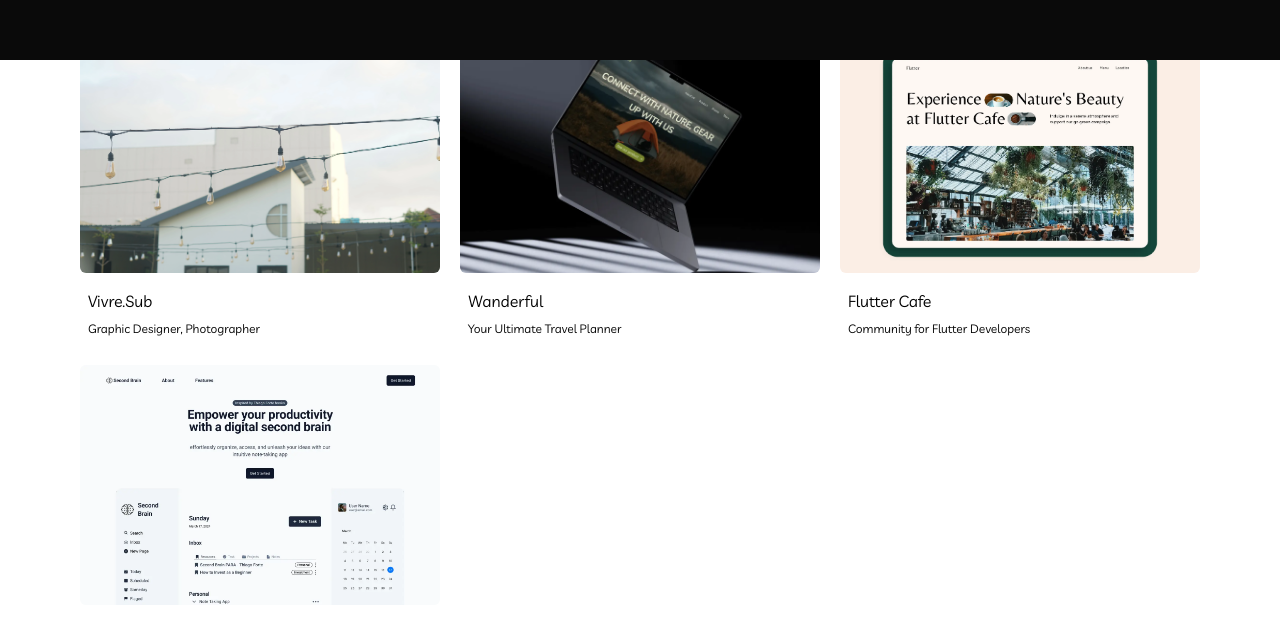
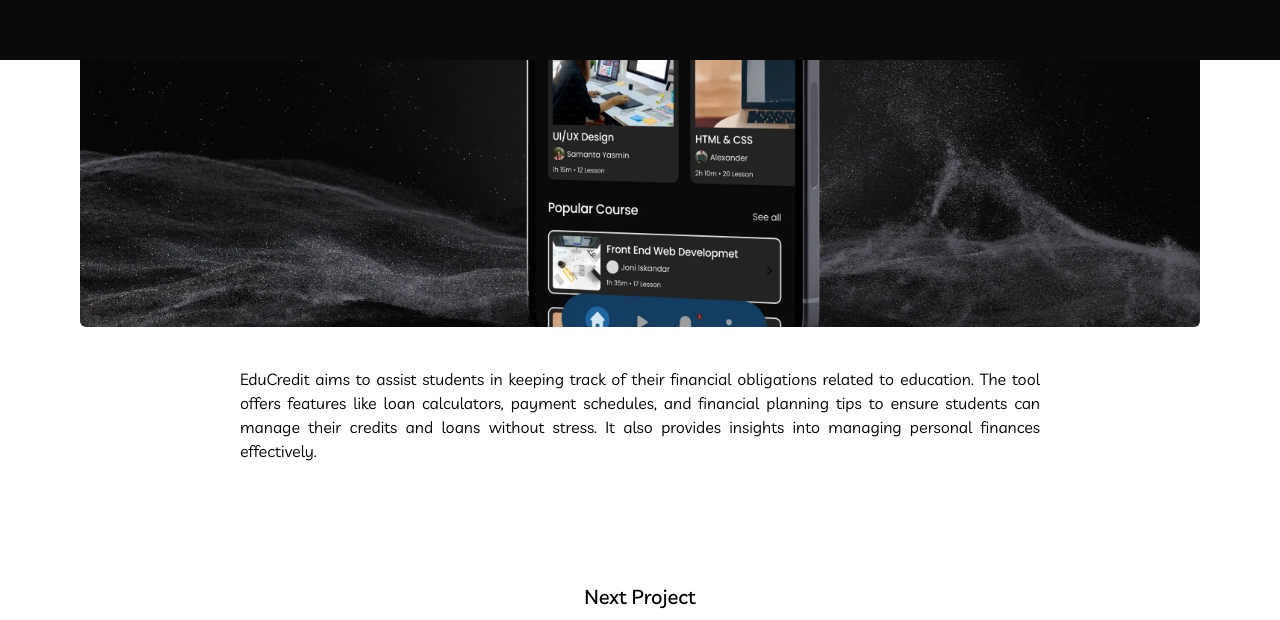
Before and after one commit to wanhasibala/portfolio-v2, a Next.js app: page /project/educredit in a window 1280 px wide. Shown: the part 1540-2160 px from the top of the page. Built offline with nearby package versions, Linux system fonts and the light colour scheme.

Commit message:
Update Footer and Hero components for improved layout; enhance project page with cursor effects and animation

```diff
--- a/src/app/(home)/Footer.tsx
+++ b/src/app/(home)/Footer.tsx
@@ -32,7 +32,7 @@ export default function Footer() {
             <div>WAN HASIB </div>
           </div>
           {/* Navigation */}
-          <div className="flex items-center gap-8">
+          <div className="hidden lg:flex items-center gap-8 ">
             <Link href="/home"> Home</Link>
             <Link href="/contact"> Contact</Link>
             <Link href="/about"> About</Link>
--- a/src/app/(home)/Hero.tsx
+++ b/src/app/(home)/Hero.tsx
@@ -62,7 +62,7 @@ const Hero = () => {
                 priority
               />
             </div>
-            <div className="absolute bottom-10 w-[110vw]  bg-[#F6AC9F] h-20 sm:h-24 md:h-28 lg:h-32 -mt-40 rotate-6 z-[1] flex gap-20 sm:gap-30 md:gap-40 justify-between items-center">
+            <div className="absolute bottom-10 w-[110vw]  bg-[#F6AC9F] h-20 sm:h-24 md:h-28 lg:h-32 -mt-40 rotate-6 z-[1] flex   justify-between items-center">
               <div
                 ref={firstTextRef}
                 className="flex gap-0 w-full justify-center items-center h-full"
@@ -70,7 +70,7 @@ const Hero = () => {
                 {runningText.map((text, index) => (
                   <div
                     key={index}
-                    className="flex gap-40 items-center text-4xl "
+                    className="flex  gap-10 mr-10 md:gap-20 md:mr-20 lg:gap-40 lg:mr-40 items-center text-4xl"
                   >
                     <div className="text-4xl font-bold text-black">{text}</div>
                     <svg
@@ -95,7 +95,10 @@ const Hero = () => {
                 className="flex  w-full justify-center items-center h-full"
               >
                 {runningText.map((text, index) => (
-                  <div key={index} className="flex  gap-10 mr-10 md:gap-20 md:mr-20 lg:gap-40 lg:mr-40 items-center text-4xl">
+                  <div
+                    key={index}
+                    className="flex  gap-10 mr-10 md:gap-20 md:mr-20 lg:gap-40 lg:mr-40 items-center text-4xl"
+                  >
                     <div className="text-4xl font-bold text-white">{text}</div>
                     <svg
                       width="46"
--- a/src/app/project/[slug]/page.tsx
+++ b/src/app/project/[slug]/page.tsx
@@ -1,5 +1,5 @@
-"use client"
-import React from "react";
+"use client";
+import React, { useEffect, useRef, useState } from "react";
 import { projects } from "@/data/project";
 import Image from "next/image";
 import Footer from "@/app/(home)/Footer";
@@ -7,13 +7,73 @@ import { ArrowUpRight } from "lucide-react";
 import MagneticEffect from "@/ common/Magnetic";
 import Link from "next/link";
 import { usePathname } from "next/navigation";
+import { motion } from "framer-motion";
+import gsap from "gsap";
+import { cn } from "@/lib/utils";
+
+const scaleAnimation = {
+  initial: { scale: 0, x: "-50%", y: "-50%" },
+  enter: {
+    scale: 1,
+    x: "-50%",
+    y: "-50%",
+    transition: { duration: 0.4, ease: [0.76, 0, 0.24, 1] },
+  },
+  closed: {
+    scale: 0,
+    x: "-50%",
+    y: "-50%",
+    transition: { duration: 0.4, ease: [0.32, 0, 0.67, 0] },
+  },
+};
 
 const Page = ({ params }: { params: { slug: string } }) => {
+  const [isHovered, setIsHovered] = useState(false);
+  const cursorRef = useRef<HTMLDivElement>(null);
+  const cursorLabelRef = useRef<HTMLDivElement>(null);
+
+  useEffect(() => {
+    let xMoveCursor = gsap.quickTo(cursorRef.current, "left", {
+      duration: 0.5,
+      ease: "power3",
+    });
+    let yMoveCursor = gsap.quickTo(cursorRef.current, "top", {
+      duration: 0.5,
+      ease: "power3",
+    });
+    let xMoveCursorLabel = gsap.quickTo(cursorLabelRef.current, "left", {
+      duration: 0.45,
+      ease: "power3",
+    });
+    let yMoveCursorLabel = gsap.quickTo(cursorLabelRef.current, "top", {
+      duration: 0.45,
+      ease: "power3",
+    });
+
+    const handleMouseMove = (e: MouseEvent) => {
+      const { pageX, pageY } = e;
+      xMoveCursor(pageX);
+      yMoveCursor(pageY);
+      xMoveCursorLabel(pageX);
+      yMoveCursorLabel(pageY);
+    };
+
+    window.addEventListener("mousemove", handleMouseMove);
+    return () => {
+      window.removeEventListener("mousemove", handleMouseMove);
+    };
+  }, []);
+
   const project = projects.find((project) => project.slug === params.slug);
   const otherProjects = projects.filter(
     (project) => project.slug !== params.slug
   );
-  // const image_body = project?.src_body?.length
+  const groupSrc = project?.src_body
+    ? [project?.src, ...project?.src_body]
+    : [project?.src];
+  const index = projects.findIndex((project) => project.slug === params.slug);
+  const nextProjectIndex = index + 1 < projects.length ? index + 1 : 0;
+  const nextProject = projects[nextProjectIndex];
   const pathname = usePathname();
 
   let imageCount = 0;
@@ -49,8 +109,7 @@ const Page = ({ params }: { params: { slug: string } }) => {
               <MagneticEffect>
                 <Link
                   className="h-32 w-32 transition-all duration-500  bg-[#BE6B5C]  rounded-full group flex items-center justify-center pl-6 hover:pl-0 gap-2   text-white "
-                  // @ts-ignore
-                  href={project?.href}
+                  href={project?.href || "/"}
                   target="_blank"
                 >
                   Live site
@@ -70,25 +129,21 @@ const Page = ({ params }: { params: { slug: string } }) => {
           {project?.description}
         </div>
         <div className="grid gap-5 overflow-hidden w-full md:grid-cols-2">
-          {project?.src_body && (
+          {groupSrc && (
             <>
-              {project?.src_body?.map((src, index) => {
+              {groupSrc.map((src, index, array) => {
+                const isLastImage = index === array.length - 1;
+                const isOdd = array.length % 2 === 0;
+
                 return (
-                  <>
-                    {imageCount > 1 ? (
                   <img
+                    key={`project-image-${index}`}
                     src={src}
-                        key={index}
-                        className="rounded-md object-cover w-full aspect-video"
+                    className={`rounded-md object-cover w-full aspect-video  ${
+                      !isOdd && isLastImage ? "col-span-2" : ""
+                    }`}
+                    alt={`Project image ${index}`}
                   />
-                    ) : (
-                      <img
-                        src={src}
-                        key={index}
-                        className="rounded-md object-cover w-full aspect-video col-span-2"
-                      />
-                    )}
-                  </>
                 );
               })}
             </>
@@ -98,32 +153,56 @@ const Page = ({ params }: { params: { slug: string } }) => {
           {" "}
           {project?.detail}
         </div>
-        <h3 className="text-4xl mt-20 font-medium">Related Project</h3>
+        <h3 className="text-xl mt-20 font-medium">Next Project</h3>
 
+        <div className="grid gap-5 w-full">
+          <Link
+            key={nextProject.slug}
+            href={`/project/${nextProject.slug}`}
+            className="rounded-md  flex flex-col items-center group relative"
+            onMouseEnter={() => setIsHovered(true)}
+            onMouseLeave={() => setIsHovered(false)}
+          >
             <div
-          key={project?.slug}
-          className="grid grid-cols-2 gap-5 w-full md:grid-cols-3"
+              className={cn(
+                "text-2xl md:text-6xl z-[1]",
+                isHovered &&
+                  "opacity-25 transition-opacity ease-in-out duration-300"
+              )}
             >
-          {otherProjects.map((project) => {
-            return (
-              <Link
-                key={project.slug}
-                href={`/project/${project.slug}`}
-                className="rounded-md  gap-2 flex flex-col group relative "
-              >
-                {/* <p className=" hidden group-hover:absolute group-hover:right-[50%] group-hover:">View</p> */}
-                <img
-                  src={project?.src}
-                  alt=""
-                  className="w-full object-cover aspect-[3/2] rounded-md"
+              {nextProject?.title}
+            </div>
+            <div className="lg:w-1/2 w-full overflow-hidden rounded-md lg:-mt-40 mt-10 z-[2]">
+              <motion.img
+                src={nextProject?.src}
+                alt={nextProject?.title}
+                className="w-full object-cover aspect-[3/2] rounded-lg transform transition-all duration-500"
+                initial={window.innerWidth >= 1024 ? { y: 300 } : { y: 0 }}
+                animate={window.innerWidth >= 1024 ? { y: 300 } : {}}
+                whileHover={window.innerWidth >= 1024 ? { y: 150 } : {}}
+                transition={{ duration: 0.3, ease: "easeOut" }}
               />
-                <div className="p-2 flex flex-col gap-2">
-                  <div>{project?.title}</div>
-                  <div className="text-xs"> {project?.subheading}</div>
             </div>
           </Link>
-            );
-          })}
+        </div>
+
+        <div className="lg:block hidden">
+          <motion.div
+            ref={cursorRef}
+            className="w-[80px] h-[80px] rounded-full bg-black text-white absolute z-[4] flex items-center justify-center text-[14px] font-light pointer-events-none "
+            variants={scaleAnimation}
+            initial="initial"
+            animate={isHovered ? "enter" : "closed"}
+          />
+          <motion.div
+            ref={cursorLabelRef}
+            className="w-[80px] h-[80px] rounded-full bg-transparent text-white absolute z-[4] flex items-center justify-center text-[14px] font-light pointer-events-none"
+            variants={scaleAnimation}
+            initial="initial"
+            animate={isHovered ? "enter" : "closed"}
+          >
+            View
+          </motion.div>
         </div>
       </div>
 
--- a/src/data/project.ts
+++ b/src/data/project.ts
@@ -37,7 +37,7 @@ export const projects = [
     subheading: "Your Ultimate Travel Planner",
     year: "2024",
     src: "/8.webp",
-    src_body: ["/flutter-cafe-body1.png", "/flutter-cafe-body2.png"],
+    src_body: ["/flutter-cafe-body1.png", "/flutter-cafe-body2.png", "/flutter-cafe-body2.png"],
     color: "#000000",
     href: "https://genuine-pentagon-729201.framer.app/",
     description:
```
Also changed, not shown: src/components/ui/Modal.tsx (+15 -6 lines). Lines whose indentation alone changed are shown as unchanged.
